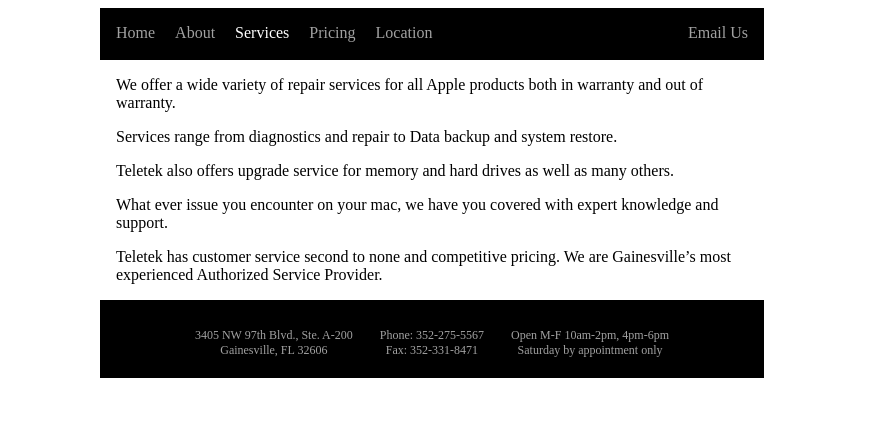
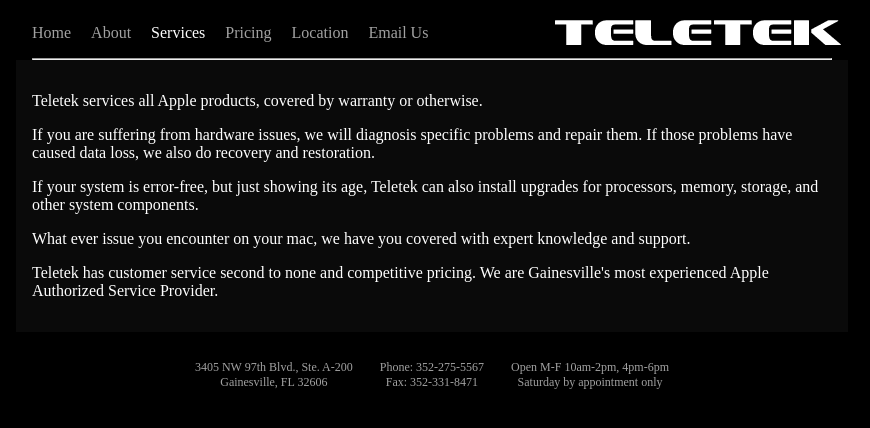
Before and after one commit to pearsonca/example-teletek, a Jekyll site: the page built from _sections/services.md, in a window 1280 px wide. Shown: the top 428 px of the page, without its empty margins (208-1078 px from the left). Built offline with Jekyll 4.4.1, drawn with Linux system fonts in a browser that asks for light colours.

Commit message:
adding logo, updating blurbs

```diff
--- a/_includes/nav.md
+++ b/_includes/nav.md
@@ -1,6 +1,5 @@
  - {% if page.url contains 'index' %}{:.{{ site.css.active }}}Home{% else %}[Home]({{ site.absoluteurl }}{{ site.baseurl }}){% endif %}{% for i in (1..site.sections.size) %}{% for sec in site.sections %}{% if sec.order == i %}
  - {% if page.url contains sec.url %}{:.{{ site.css.active }}}{{ sec.name }}{% else %}[{{ sec.name }}]({{ site.absoluteurl }}{{ site.baseurl }}{{ sec.url }}){% endif %}{% break %}{% endif %}{% endfor %}{% endfor %}
-^
  - [Email Us](mailto:gdavis@teletekinc.com)
 ^
 * * *
--- a/_sections/services.md
+++ b/_sections/services.md
@@ -2,18 +2,17 @@
 name: Services
 order: 2
 ---
-We offer a wide variety of repair services for all Apple products both in
-warranty and out of warranty.
+Teletek services all Apple products, covered by warranty or otherwise.
 
-Services range from diagnostics and repair to
-Data backup and system restore.
+If you are suffering from hardware issues, we will diagnosis specific problems and repair them.  If those
+problems have caused data loss, we also do recovery and restoration.
 
-Teletek also offers upgrade service for memory
-and hard drives as well as many others.
+If your system is error-free, but just showing its age, Teletek can also install upgrades for processors, memory,
+storage, and other system components.
 
 What ever issue you encounter on your
 mac, we have you covered with expert knowledge and support.
 
 Teletek has
-customer service second to none and competitive pricing.  We are Gainesville’s
-most experienced Authorized Service Provider.
+customer service second to none and competitive pricing.  We are Gainesville\'s
+most experienced Apple Authorized Service Provider.
--- a/css/site.scss
+++ b/css/site.scss
@@ -10,11 +10,20 @@ $tonedark: #FFFFFF;
 $tonemid: #0A0A0A;
 $tonelight: #EEEEEE;
 
+body {
+  background: $dark;
+}
+
 .content, .navigation, .foot {
   margin-left:auto;
   margin-right:auto;
-  width: 50%;
   max-width: 50em;
+}
+
+.content {
+  background: $tonemid;
+  color: $light;
+  padding: 1em;
 }
 
 .navigation, .foot {
@@ -34,11 +43,15 @@ $tonelight: #EEEEEE;
 
   hr {
     clear:both;
-    visibility: hidden;
+    margin: 0;
   }
 }
 
 .navigation {
+
+  background-image: url(/assets/logo.png);
+  background-repeat: no-repeat;
+  background-position: right;
 
   ul {
     float:right;
@@ -54,6 +67,7 @@ $tonelight: #EEEEEE;
   }
 
   a {
+    background: $dark;
     text-decoration: none;
     color: inherit;
     &:hover {
```
Also changed, not shown: _sections/pricing.md (+9 -7 lines), assets/logo.png (renamed from assets/macTeletek-1.png).
